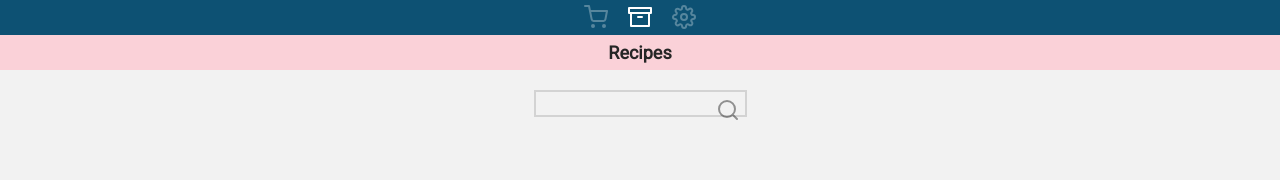
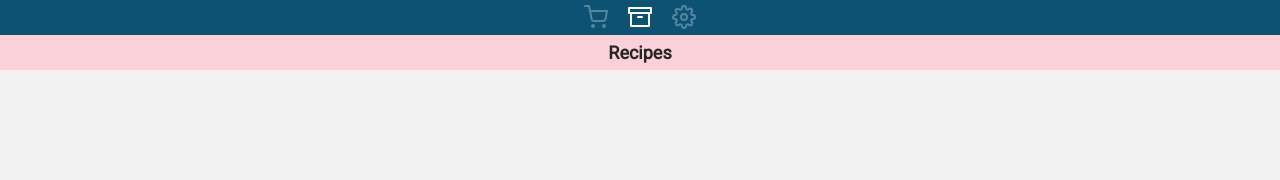
Before and after one commit to NiftyOctopus/lychee-list, a Vue app: page /recipes in a window 1280 px wide. Shown: the top 180 px of the page. Built offline with nearby package versions, Linux system fonts and the light colour scheme.

Commit message:
Turn off recipe search

```diff
--- a/src/views/RecipeListView.vue
+++ b/src/views/RecipeListView.vue
@@ -6,11 +6,11 @@
             </div>
         </div>
 
-        <search
+        <!-- <search
             :init='query'
             showIcon=true
             @update='updateQuery'>
-        </search>
+        </search> -->
 
         <div>
             <recipe
```
